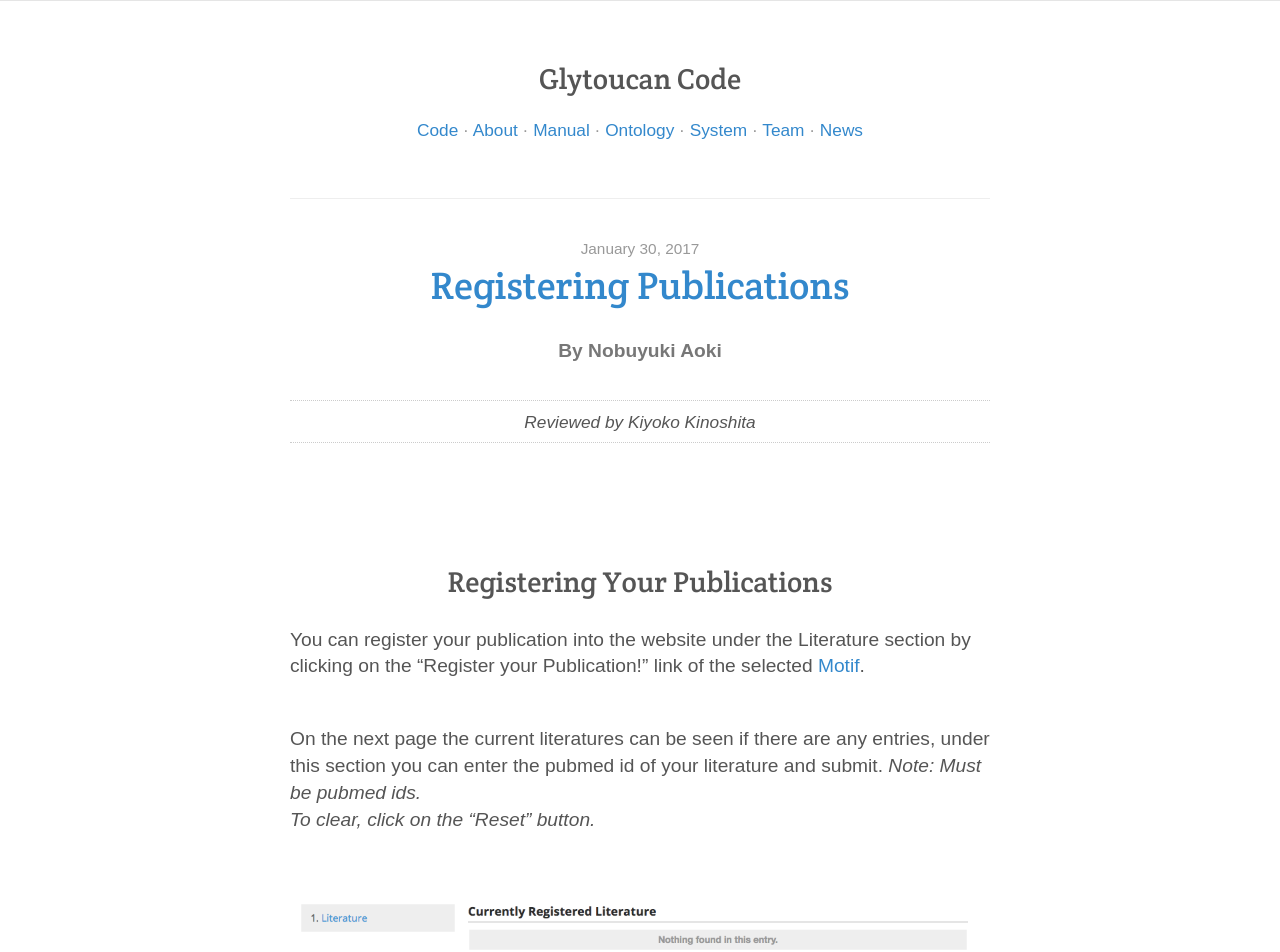
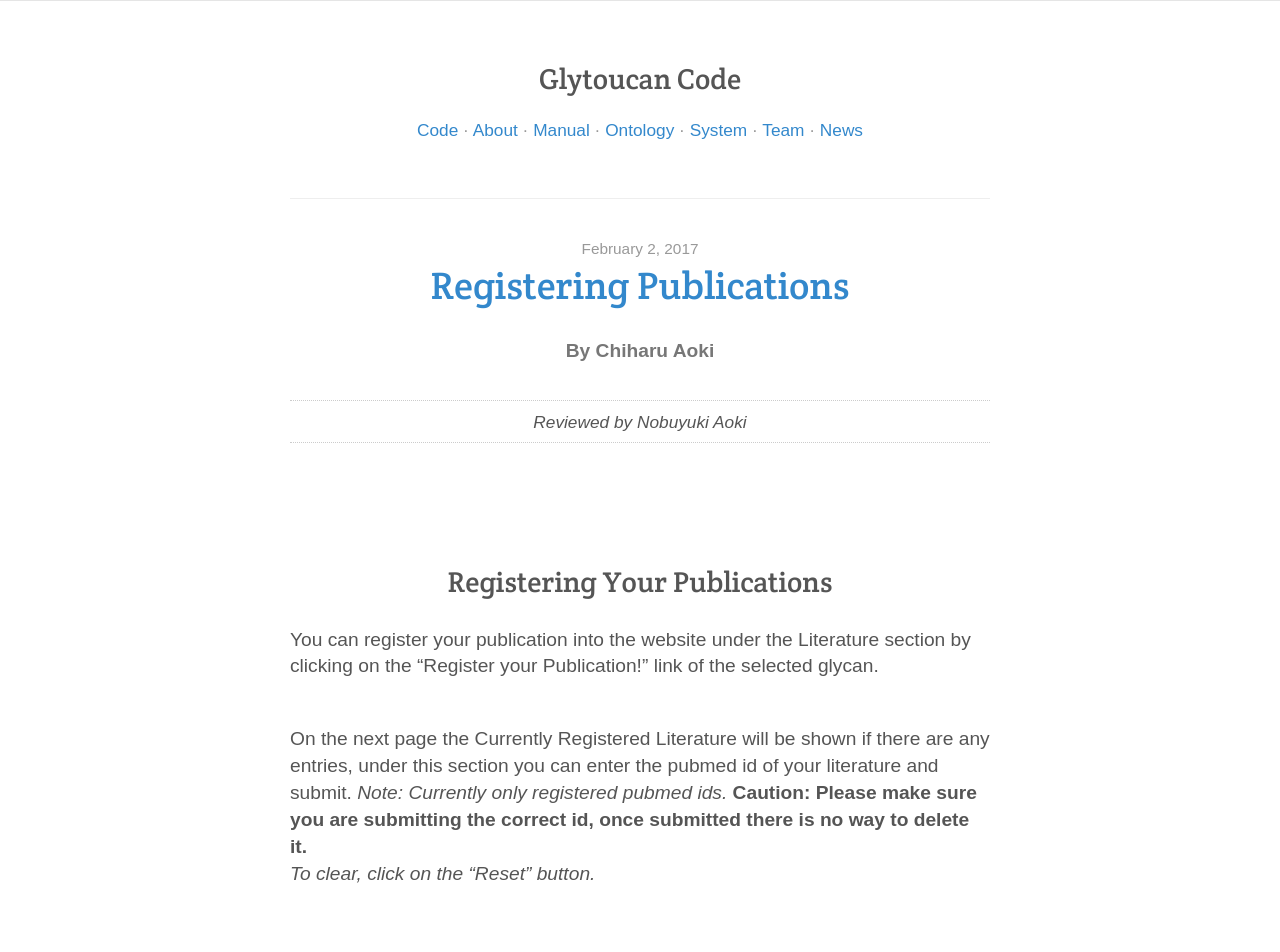
Before and after one commit to glytoucan/glytoucan, a Jekyll site: the page built from manual/publication-registration.md, in a window 1280 px wide and 1400 px high. Shown: the top 952 px of the window. Built offline with Jekyll 4.4.1, drawn with Linux system fonts in a browser that asks for light colours; nearby versions of some CDN libraries; some of the changed text lies outside the part shown.

Commit message:
Update publication-registration.md
Changed grammar and author, added more information

```diff
--- a/manual/publication-registration.md
+++ b/manual/publication-registration.md
@@ -1,20 +1,20 @@
 ---
 title: Registering Publications
 authors:
+- Chiharu Aoki
+date: 2017-02-02
+reviewers:
 - Nobuyuki Aoki
-date: 2017-01-30
-reviewers:
-- Kiyoko Kinoshita
 layout: paging
 categories: [publication, registration]
 ---
 
 Registering Your Publications
 ------------
-You can register your publication into the website under the Literature section by clicking on the "Register your Publication!" link of the selected [Motif](/manual/browse-motif.md).
+You can register your publication into the website under the Literature section by clicking on the "Register your Publication!" link of the selected glycan.
 <br>
 
-On the next page the current literatures can be seen if there are any entries, under this section you can enter the pubmed id of your literature and submit.  *Note: Must be pubmed ids.*
+On the next page the Currently Registered Literature will be shown if there are any entries, under this section you can enter the pubmed id of your literature and submit.  *Note: Currently only registered pubmed ids.* **Caution: Please make sure you are submitting the correct id, once submitted there is no way to delete it.**
 *To clear, click on the "Reset" button.*
 
 <br>
@@ -23,7 +23,7 @@
 
 <br>
 
-After clicking on submit, you will need to type in the letters and numbers for security and then click on submit again.
+After clicking on submit, you will need to type in the letters and numbers in the image for security and then click on submit again.
 
 <br>
 
```
